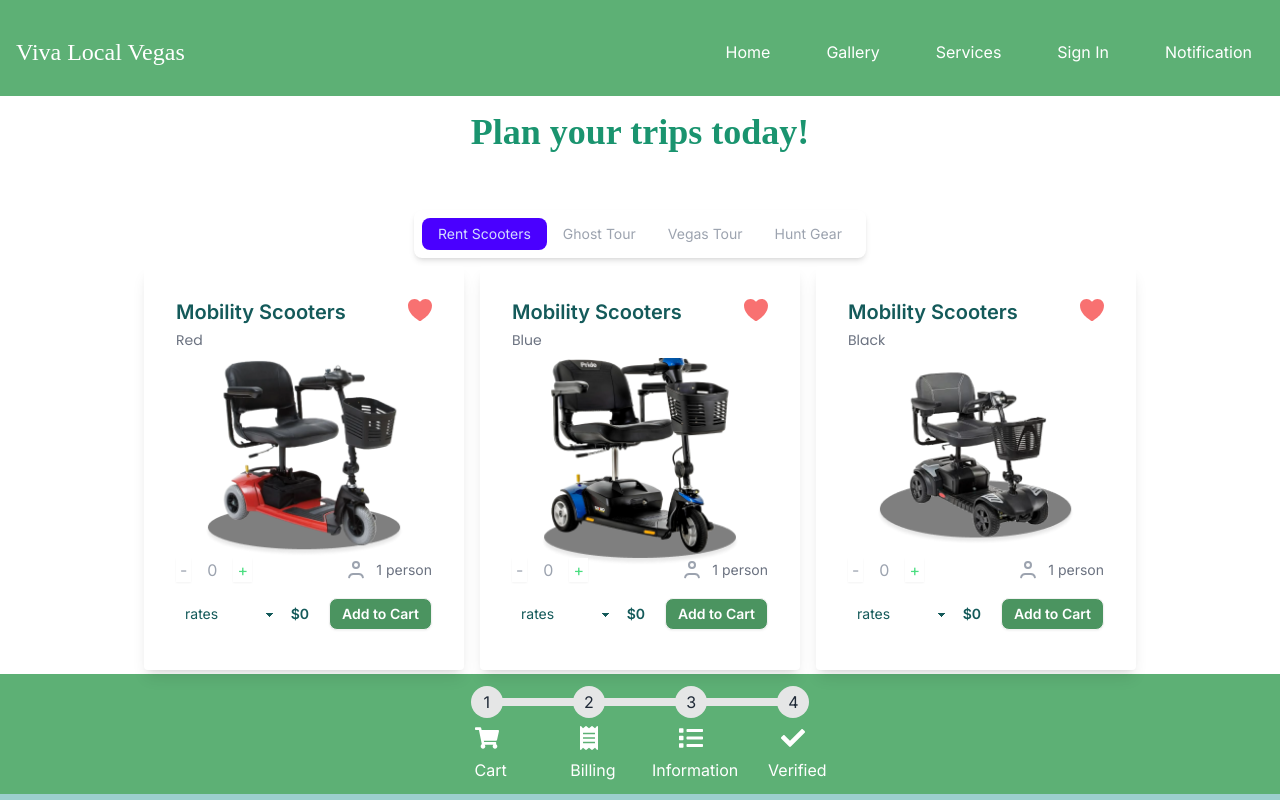
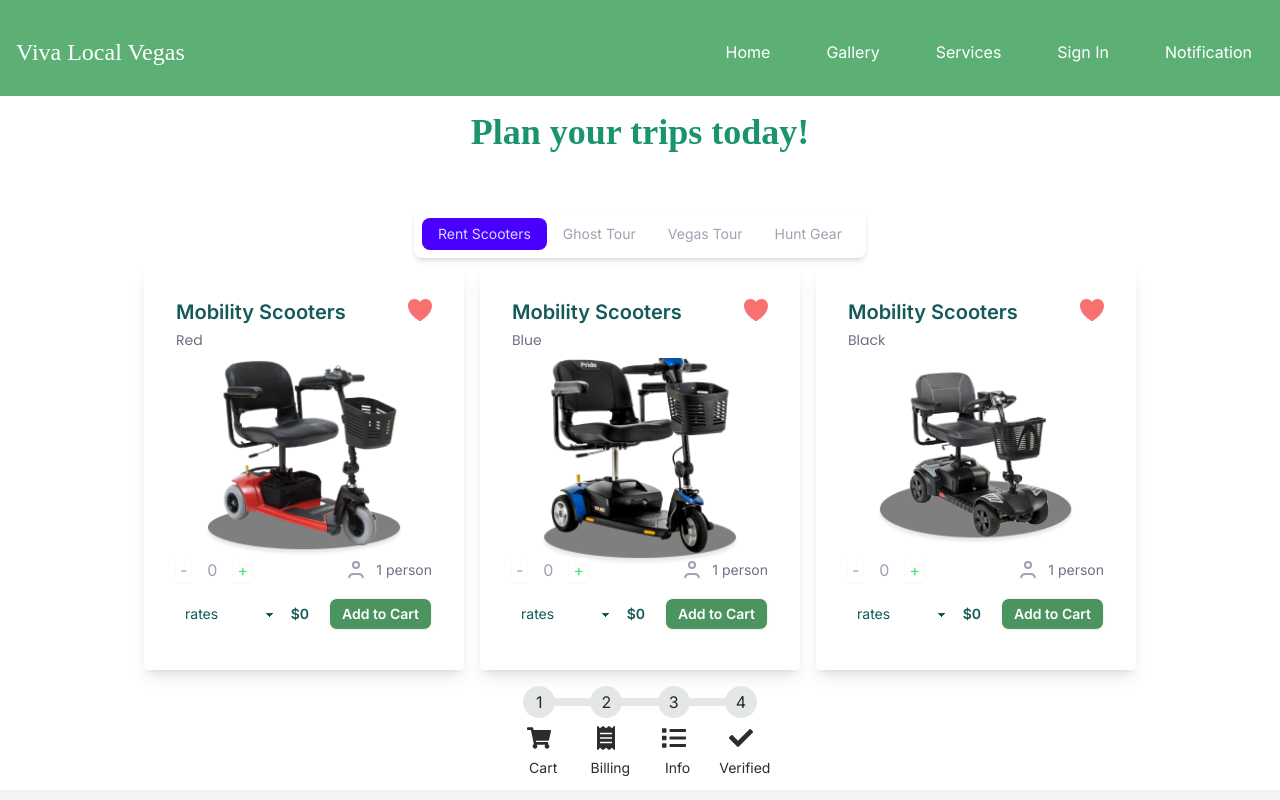
Before and after one commit to GarudaKurt/nextjsWebApp, a Next.js app: page /bookings in a window 1280 px wide. Shown: the top 800 px of the page. Built offline with nearby package versions, Linux system fonts and the light colour scheme; a web font is replaced by a local one.

Commit message:
Completed UI design

```diff
--- a/src/app/bookings/mycart/page.jsx
+++ b/src/app/bookings/mycart/page.jsx
@@ -4,13 +4,14 @@ import Image from "next/image";
 import { FaTrash, FaArrowLeft, FaPlus } from "react-icons/fa";
 import AddSteps from "@/components/steps/page";
 import { useRouter } from "next/navigation";
-import { useCartStore } from "@/zustand/zustand";
+import { useCartStore } from "@/app/zustand/zustand";
 
 const MyCart = () => {
   const [priceRates, setPriceRates] = useState(0);
   const [cart, setCart] = useState([]);
   const [isSmallScreen, setIsSmallScreen] = useState(false);
   const [rateEnable, setRateEnable] = useState(false);
+  const [checkout, setCheckout] = useState(false);
 
   const router = useRouter();
 
@@ -150,6 +151,8 @@ const MyCart = () => {
     }
   };
 
+  const handleCheckout = () => {};
+
   const displayCart = () => {
     return cart.map((item, index) => {
       let imageUrl = "";
@@ -263,8 +266,8 @@ const MyCart = () => {
 
   return (
     <>
-      <div className="bg-forestGreen md:px-8 w-full">
-        <div className="flex items-center justify-start">
+      <div className="bg-white md:px-8 w-full">
+        <div className="flex items-center px-2 pt-2 justify-start">
           <button
             className="btn btn-square btn-ghost"
             onClick={() => router.push("/bookings")}
@@ -276,17 +279,19 @@ const MyCart = () => {
           </h1>
         </div>
         <div className="divider"></div>
-        <p className="text-xs md:text-sm text-gray-500 mb-3">
+        <p className="text-xs px-5 md:text-sm text-gray-500 mb-3">
           You have {cart.length} items in your cart
         </p>
-        {isSmallScreen && <AddSteps alignment={false} hidden={true} />}
+        {isSmallScreen && (
+          <AddSteps alignment={false} hidden={true} cartPage={true} />
+        )}
         <div className="flex flex-col md:flex-row md:space-x-4 items-start">
           {/* Cart Items */}
-          {!isSmallScreen && <AddSteps alignment={true} hidden={true} />}
+          {!isSmallScreen && (
+            <AddSteps alignment={true} hidden={true} cartPage={true} />
+          )}
 
-          <div
-            className={`border border-base-300 mb-2 bg-white w-full rounded-md md:w-1/2 mt-5`}
-          >
+          <div className="border border-base-300 mb-2 bg-white w-full rounded-md md:w-1/2 mt-5">
             <h2 className="text-sm md:text-xl mb-2 p-2 font-semibold text-gray-600">
               Shopping Cart
             </h2>
@@ -297,10 +302,20 @@ const MyCart = () => {
             >
               {displayCart()}
             </div>
+            <div className="flex justify-start p-2">
+              <button
+                className="btn bg-relaxGreen hover:bg-clearGreen text-white text-md "
+                onClick={() => {
+                  setCheckout(true);
+                }}
+              >
+                Check out
+              </button>
+            </div>
           </div>
         </div>
       </div>
-      <div className="bg-white text-offBlack text-center py-8">
+      <div className="bg-offWhite text-offBlack text-center py-8">
         <h2 className="text-lg font-semibold">Terms and Condition</h2>
         <p className="text-sm mt-4">
           By renting our products, you agree to use them responsibly and return
--- a/src/app/bookings/page.jsx
+++ b/src/app/bookings/page.jsx
@@ -237,15 +237,15 @@ const AddBooking = () => {
                 images={"/images/bookings/black-bike.png"}
               />
             </div>
-            <div className="bg-offGreen text-white w-full flex justify-center py-2">
+            <div className="bg-white text-white w-full flex justify-center py-2">
               <AddSteps alignment={false} />
             </div>
-            <div className="w-full flex  justify-center bg-forestGreen">
+            <div className="w-full flex  justify-center bg-offWhite">
               <h1 className="text-xl p-1 mt-2 font-bold leading-tight tracking-wide text-gray-500 font-yesteryear">
                 What Our Clients Say
               </h1>
             </div>
-            <div className="w-full bg-forestGreen flex justify-center gap-4">
+            <div className="w-full bg-offWhite flex justify-center gap-4">
               <CardComments
                 image={"/images/profile/profile_1.png"}
                 feedback={
@@ -321,13 +321,13 @@ const AddBooking = () => {
               </div>
             </div>
 
-            <div className="w-full flex justify-center bg-white">
+            <div className="w-full flex justify-center bg-offWhite">
               <h1 className="text-xl p-2 font-bold leading-tight tracking-wide text-gray-500 font-yesteryear">
                 What Our Clients Say
               </h1>
             </div>
 
-            <div className="w-full flex justify-center gap-4 bg-white">
+            <div className="w-full flex justify-center gap-4 bg-offWhite">
               <CardComments
                 image={"/images/profile/profile_1.png"}
                 feedback={
@@ -407,13 +407,13 @@ const AddBooking = () => {
                 {isModalOpen && tourInfo()}
               </div>
             </div>
-            <div className="w-full flex justify-center bg-white">
+            <div className="w-full flex justify-center bg-offWhite">
               <h1 className="text-xl p-2 font-bold leading-tight tracking-wide text-gray-500 font-yesteryear">
                 What Our Clients Say
               </h1>
             </div>
 
-            <div className="w-full flex justify-center gap-4 bg-white">
+            <div className="w-full flex justify-center gap-4 bg-offWhite">
               <CardComments
                 image={"/images/profile/profile_1.png"}
                 feedback={
@@ -466,7 +466,7 @@ const AddBooking = () => {
                 }
               />
             </div>
-            <div className="bg-offGreen text-white w-full flex justify-center py-2">
+            <div className="bg-offWhite text-white w-full flex justify-center py-2">
               <AddSteps />
             </div>
           </>
--- a/src/app/zustand/zustand.jsx
+++ b/src/app/zustand/zustand.jsx
@@ -46,13 +46,27 @@ export const saveGhostTourToLocalStorage = (cart) => {
   }
 };
 
+export const loadRentalInfoFromLocalStorage = () => {
+  if (typeof window !== "undefined") {
+    const storedCart = localStorage.getItem("rentalInfo");
+    return storedCart ? JSON.parse(storedCart) : [];
+  }
+  return [];
+};
+
+// Save the tour to localStorage
+export const saveRentalInfoToLocalStorage = (cart) => {
+  if (typeof window !== "undefined") {
+    localStorage.setItem("rentalInfo", JSON.stringify(cart));
+  }
+};
+
 export const useCartStore = create((set, get) => ({
   localUserData: null,
-  bookingRate: "",
-  dateFrom: "",
   myCart: loadCartFromLocalStorage(), // Load the cart from localStorage on initialization
   tour: loadTourFromLocalStorage(),
   ghostTour: loadGhostTourFromLocalStorage(),
+  rentalInfos: loadRentalInfoFromLocalStorage(),
 
   // Function to add a bike rental to the cart
   add_to_cart: (addCart) => {
--- a/src/components/steps/page.jsx
+++ b/src/components/steps/page.jsx
@@ -3,50 +3,42 @@
 import Link from "next/link";
 import { FaShoppingCart, FaReceipt, FaList, FaCheck } from "react-icons/fa";
 
-const AddSteps = ({ alignment, hidden }) => {
+const AddSteps = ({ alignment, hidden, cartPage }) => {
   const isVertical = alignment
-    ? "text-white steps steps-vertical"
-    : "text-white steps steps-horizontal";
+    ? "text-relaxBlack steps steps-vertical"
+    : "text-relaxBlack steps steps-horizontal";
 
   const spanStyle = hidden
     ? "hidden" // This will hide the span
-    : "hidden lg:block text-sm lg:text-base p-1 rounded";
+    : "hidden lg:block text-sm text-relaxBlack p-1 rounded";
+
+  const currentPage = cartPage
+    ? "step step-success flex items-center space-x-2 group"
+    : "step flex items-center space-x-2 group";
 
   return (
     <ul className={isVertical}>
       {/* Cart */}
-      <Link
-        href="/bookings/mycart"
-        className="step step-white flex items-center space-x-2 group"
-      >
-        <FaShoppingCart className="w-6 h-6 lg:w-8 lg:h-8 group-hover:bg-clearGreen p-1 rounded" />
+      <Link href="/bookings/mycart" className={currentPage}>
+        <FaShoppingCart className="w-6 h-6 lg:w-8 lg:h-8 group-hover:bg-white p-1 rounded" />
         <span className={spanStyle}>Cart</span>
       </Link>
 
       {/* Billing */}
-      <Link
-        href="#"
-        className="step step-white flex items-center space-x-2 group"
-      >
-        <FaReceipt className="w-6 h-6 lg:w-8 lg:h-8 group-hover:bg-clearGreen p-1 rounded" />
+      <Link href="/bookings/billing" className={currentPage}>
+        <FaReceipt className="w-6 h-6 lg:w-8 lg:h-8 group-hover:bg-white p-1 rounded" />
         <span className={spanStyle}>Billing</span>
       </Link>
 
       {/* Information */}
-      <Link
-        href="#"
-        className="step step-white flex items-center space-x-2 group"
-      >
-        <FaList className="w-6 h-6 lg:w-8 lg:h-8 group-hover:bg-clearGreen p-1 rounded" />
-        <span className={spanStyle}>Information</span>
+      <Link href="/bookings/rental-info" className={currentPage}>
+        <FaList className="w-6 h-6 lg:w-8 lg:h-8 group-hover:bg-white p-1 rounded" />
+        <span className={spanStyle}>Info</span>
       </Link>
 
       {/* Verified */}
-      <Link
-        href="#"
-        className="step step-white flex items-center space-x-2 group"
-      >
-        <FaCheck className="w-6 h-6 lg:w-8 lg:h-8 group-hover:bg-clearGreen p-1 rounded" />
+      <Link href="/bookings/confirmation" className={currentPage}>
+        <FaCheck className="w-6 h-6 lg:w-8 lg:h-8 group-hover:bg-white p-1 rounded" />
         <span className={spanStyle}>Verified</span>
       </Link>
     </ul>
```
